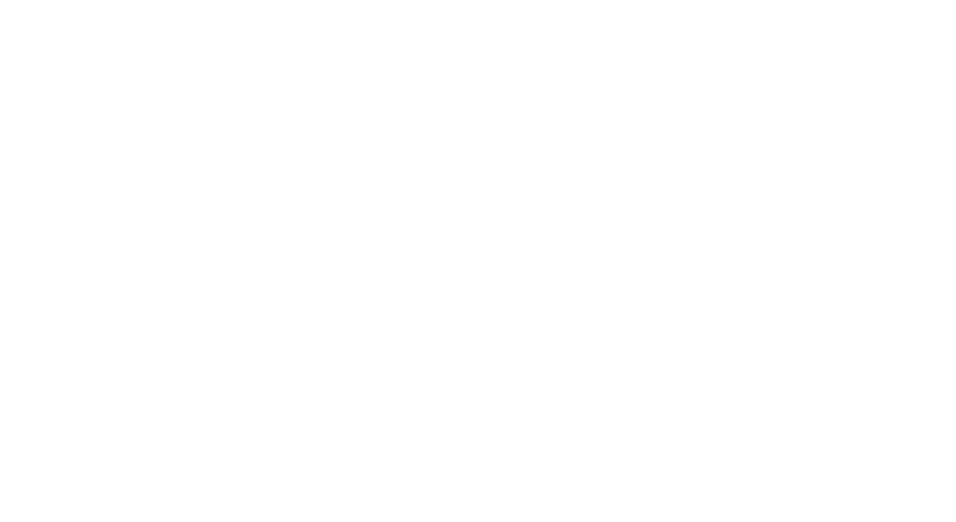
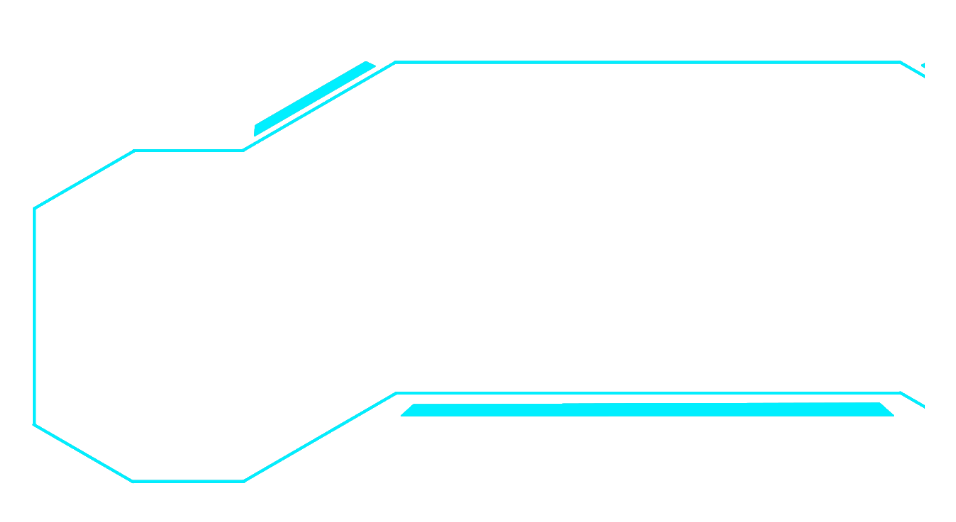
Before and after one commit to dalealpr/PortFolio_David_Leal, a React (Create React App) app: page / in a window 1280 px wide. Shown: the part 1828-2350 px from the top of the page, without its empty margins (170-1126 px from the left). Before the commit the page ends 1716 px from the top, so only its background shows below. Built offline with nearby package versions, Linux system fonts and the light colour scheme; the HTML template or start-up script is replaced by a standard one.

Commit message:
agregando estructura habilidades

```diff
--- a/src/components/acercaDeMi/AcercaDeMi.jsx
+++ b/src/components/acercaDeMi/AcercaDeMi.jsx
@@ -22,7 +22,7 @@
                 <p className={styles.adm_p}>Joven estudiante de ingenieria informatica en busca
                     de empleo para desarrollarse en el mundo laboral.
                     Actualmente me encuentro enfocado en el area de desarrollo
-                    Front End, aunque tambien cuento con conocimientos de BackEnd
+                    Front End, aunque tambien cuento con conocimientos de BackEnd.
                 </p>
             </section>
 
--- /dev/null
+++ b/src/components/habilidades/Habilidades.jsx
@@ -0,0 +1,23 @@
+import React from 'react'
+//CSS
+import styles from './Habilidades.module.css'
+// Animaciones
+import AOS from 'aos';
+
+
+function Habilidades() {
+
+    // Animaciones
+    AOS.init();
+
+    return (
+        <div className={styles.cont_habilidades} id='cont_habilidades'>
+            <div data-aos="fade-up" data-aos-delay="250" data-aos-duration="1200" data-aos-mirror="true"
+                data-aos-once="false" className={styles.cont_EstrHabl}>
+
+            </div>
+        </div>
+    )
+}
+
+export default Habilidades
--- /dev/null
+++ b/src/components/habilidades/Habilidades.module.css
@@ -0,0 +1,18 @@
+.cont_habilidades {
+    width: 80%;
+    height: 800px;
+
+    display: flex;
+    justify-content: center;
+    align-items: center;
+
+}
+
+.cont_EstrHabl {
+    width: 90%;
+    height: 60%;
+
+    background: url(../../img/nave_cont.png);
+    background-repeat: no-repeat;
+    background-size: cover;
+}
--- a/src/components/nav/Nav.jsx
+++ b/src/components/nav/Nav.jsx
@@ -37,8 +37,8 @@
       <ul className={`${styles.navUl} ${clicked ? `${styles.active}` : ''}`}>
         <li className={`${styles.navLi} ${clicked ? `${styles.active}` : ''}`}><a className={`${styles.navA} ${clicked ? `${styles.active}` : ''}`} onClick={handleClick2} href="#header_cont">Inicio</a></li>
         <li className={`${styles.navLi} ${clicked ? `${styles.active}` : ''}`}><a className={`${styles.navA} ${clicked ? `${styles.active}` : ''}`} onClick={handleClick2} href="#cont_adm">Acerca de mi</a></li>
+        <li className={`${styles.navLi} ${clicked ? `${styles.active}` : ''}`}><a className={`${styles.navA} ${clicked ? `${styles.active}` : ''}`} onClick={handleClick2} href="#cont_habilidades">Habilidades</a></li>
         <li className={`${styles.navLi} ${clicked ? `${styles.active}` : ''}`}><a className={`${styles.navA} ${clicked ? `${styles.active}` : ''}`} onClick={handleClick2} href="#">Formacion</a></li>
-        <li className={`${styles.navLi} ${clicked ? `${styles.active}` : ''}`}><a className={`${styles.navA} ${clicked ? `${styles.active}` : ''}`} onClick={handleClick2} href="#">Habilidades</a></li>
         <li className={`${styles.navLi} ${clicked ? `${styles.active}` : ''}`}><a className={`${styles.navA} ${clicked ? `${styles.active}` : ''}`} onClick={handleClick2} href="#">Proyectos</a></li>
       </ul>
 
--- a/src/pages/PaginaPrincipal.jsx
+++ b/src/pages/PaginaPrincipal.jsx
@@ -3,14 +3,16 @@
 import Nav from '../components/nav/Nav'
 import Header from '../components/header/Header'
 import AcercaDeMi from '../components/acercaDeMi/AcercaDeMi'
+import Habilidades from '../components/habilidades/Habilidades'
 
 
 function PaginaPrincipal() {
   return (
     <div className={styles.cont_pagPrincip}>
-        <Nav/>
-        <Header/>
-        <AcercaDeMi/>
+      <Nav />
+      <Header />
+      <AcercaDeMi />
+      <Habilidades />
     </div>
   )
 }
```
Also changed, not shown: src/img/nave_cont.png (added).
